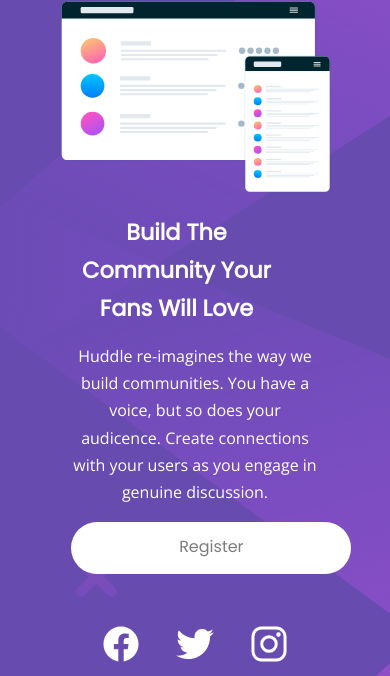
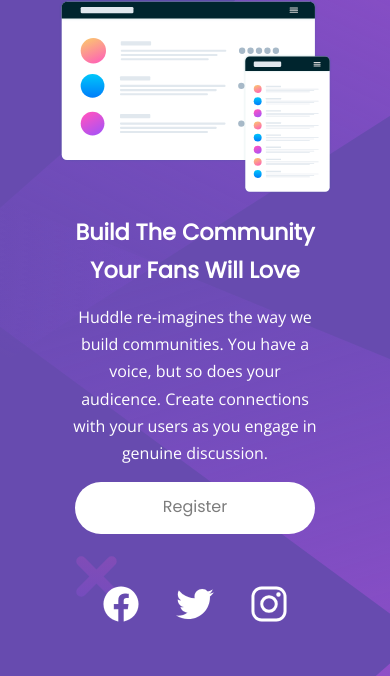
Before and after one commit to jdasdeveloper/jdasdeveloper.github.io, a PHP site: page / in a window 390 px wide. Shown: the part 168-844 px from the top of the page. Run offline with PHP 8.4, Linux system fonts and the light colour scheme.

Commit message:
fixed Register button margins

```diff
--- a/css/styles.css
+++ b/css/styles.css
@@ -101,6 +101,9 @@ body{
         margin: auto;
     }
 
+    .title{
+        margin-right: 0;
+    }
     .text{
         display: block;
         position: relative;
@@ -119,6 +122,8 @@ body{
     }
     .paragraph{
         font-size: 1rem;
+        margin: 0;
+        padding: 0;
     }
     .description{
         display: block;
@@ -152,14 +157,14 @@ body{
         width: 15rem;
         font-size: 1rem;
         font-weight: 100;
-        padding: 25px 20px 20px 20px;
+        padding: 25px 0px 20px 0px;
         text-align: center;
         background-color: white;
         text-decoration: none;
         display: inline-block;
         cursor: pointer;
         text-align: center;
-        margin: 0;
+
      }
      .company-logo{
         display: block;
```
